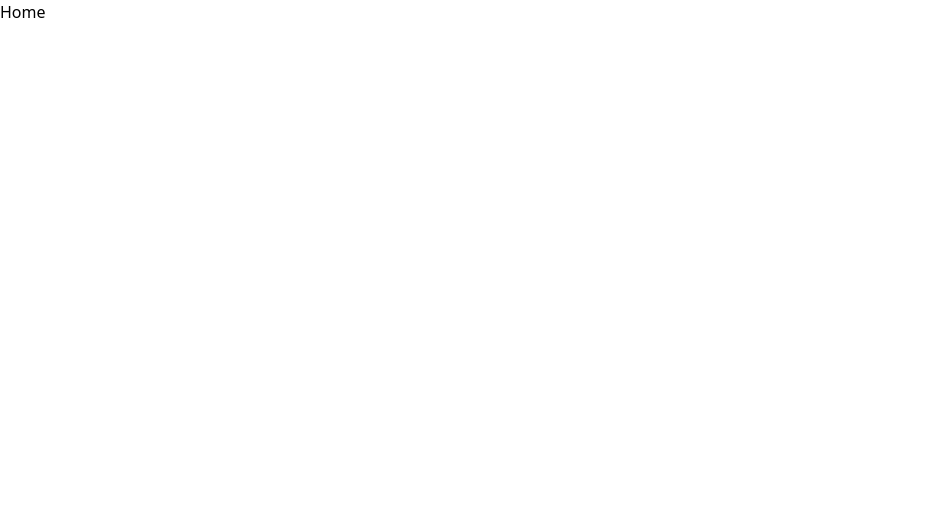
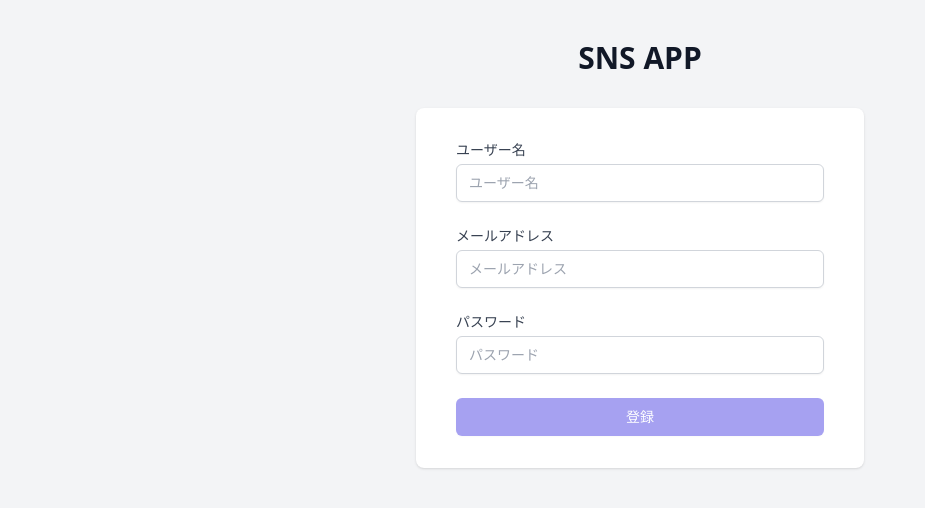
Before and after one commit to fy-yuhcan/react-sns-app, a React (Create React App) app: page /signup in a window 1280 px wide. Before the commit this address had no page. Shown: the top 508 px of the page, without its empty margins (0-925 px from the left). Built offline with nearby package versions, Linux system fonts and the light colour scheme; no server answers.

Commit message:
supabase環境構築,ユーザー登録機能

```diff
--- a/package.json
+++ b/package.json
@@ -3,6 +3,7 @@
   "version": "0.1.0",
   "private": true,
   "dependencies": {
+    "@supabase/supabase-js": "^2.44.3",
     "@testing-library/jest-dom": "^5.17.0",
     "@testing-library/react": "^13.4.0",
     "@testing-library/user-event": "^13.5.0",
--- /dev/null
+++ b/src/lib/supabase.js
@@ -0,0 +1,3 @@
+import { createClient } from "@supabase/supabase-js";
+
+export const supabase = createClient(process.env.REACT_APP_SUPABASE_URL,process.env.REACT_APP_SUPABASE_API_KEY)
--- a/src/pages/Signup.js
+++ b/src/pages/Signup.js
@@ -1,4 +1,92 @@
-function Signup (){
-    return <div>Home</div>
-}
-export default Signup;
+import { useState } from "react";
+import { authRepository } from "../repositories/auth";
+
+function Signup() {
+    const [name,setName] = useState("")
+    const [email,setEmail] = useState("")
+    const [password,setPassword] = useState("")
+
+    const signup = async()=>{
+        const user =await authRepository.signup(name,email,password)
+        console.log(user)
+    }
+
+    return (
+      <div className="min-h-screen bg-gray-100 py-10 px-4 sm:px-6 lg:px-8">
+        <div className="flex flex-col items-center">
+          <h2 className="text-3xl font-extrabold text-gray-900">SNS APP</h2>
+          <div className="mt-8 w-full max-w-md">
+            <div className="bg-white py-8 px-4 shadow sm:rounded-lg sm:px-10">
+              <div className="space-y-6">
+                <div>
+                  <label
+                    className="block text-sm font-medium text-gray-700"
+                    htmlFor="username"
+                  >
+                    ユーザー名
+                  </label>
+                  <div className="mt-1">
+                    <input
+                        onChange={(e)=>{setName(e.target.value)}}
+                      id="username"
+                      name="username"
+                      placeholder="ユーザー名"
+                      required
+                      type="text"
+                      className="appearance-none block w-full px-3 py-2 border border-gray-300 rounded-md shadow-sm placeholder-gray-400 focus:outline-none focus:ring-indigo-500 focus:border-indigo-500 sm:text-sm"
+                    />
+                  </div>
+                </div>
+                <div>
+                  <label
+                    className="block text-sm font-medium text-gray-700"
+                    htmlFor="email"
+                  >
+                    メールアドレス
+                  </label>
+                  <div className="mt-1">
+                    <input
+                        onChange={(e)=>{setEmail(e.target.value)}}
+                      id="email"
+                      name="email"
+                      placeholder="メールアドレス"
+                      required
+                      type="email"
+                      className="appearance-none block w-full px-3 py-2 border border-gray-300 rounded-md shadow-sm placeholder-gray-400 focus:outline-none focus:ring-indigo-500 focus:border-indigo-500 sm:text-sm"
+                    />
+                  </div>
+                </div>
+                <div>
+                  <label
+                    className="block text-sm font-medium text-gray-700"
+                    htmlFor="password"
+                  >
+                    パスワード
+                  </label>
+                  <div className="mt-1">
+                    <input
+                     onChange={(e)=>{setPassword(e.target.value)}}
+                      id="password"
+                      name="password"
+                      placeholder="パスワード"
+                      required
+                      type="password"
+                      className="appearance-none block w-full px-3 py-2 border border-gray-300 rounded-md shadow-sm placeholder-gray-400 focus:outline-none focus:ring-indigo-500 focus:border-indigo-500 sm:text-sm"
+                    />
+                  </div>
+                </div>
+                <div>
+                  <button onClick={signup} className="w-full flex justify-center py-2 px-4 border border-transparent rounded-md shadow-sm text-sm font-medium text-white bg-indigo-600 hover:bg-indigo-700 focus:outline-none focus:ring-2 focus:ring-offset-2 focus:ring-indigo-500 disabled:opacity-50 disabled:cursor-not-allowed"
+                   disabled={name==="" ||email === ""|| password === ""} >
+                    登録
+                  </button>
+                </div>
+              </div>
+            </div>
+          </div>
+        </div>
+      </div>
+    );
+  }
+
+  export default Signup;
--- /dev/null
+++ b/src/repositories/auth.js
@@ -0,0 +1,12 @@
+import { supabase } from "../lib/supabase"
+
+export const authRepository = {
+    async signup (name,email,password){
+        const {data,error} = await supabase.auth.signUp({
+            email,password,options:{data:{name}}
+        })
+        if (error!= null) throw new Error(error.message);
+        return {...data.user,userName:data.user.user_metadata.name}
+
+    }
+}
```
Also changed, not shown: 2 other files (tests, documents, lock files or other folders).
